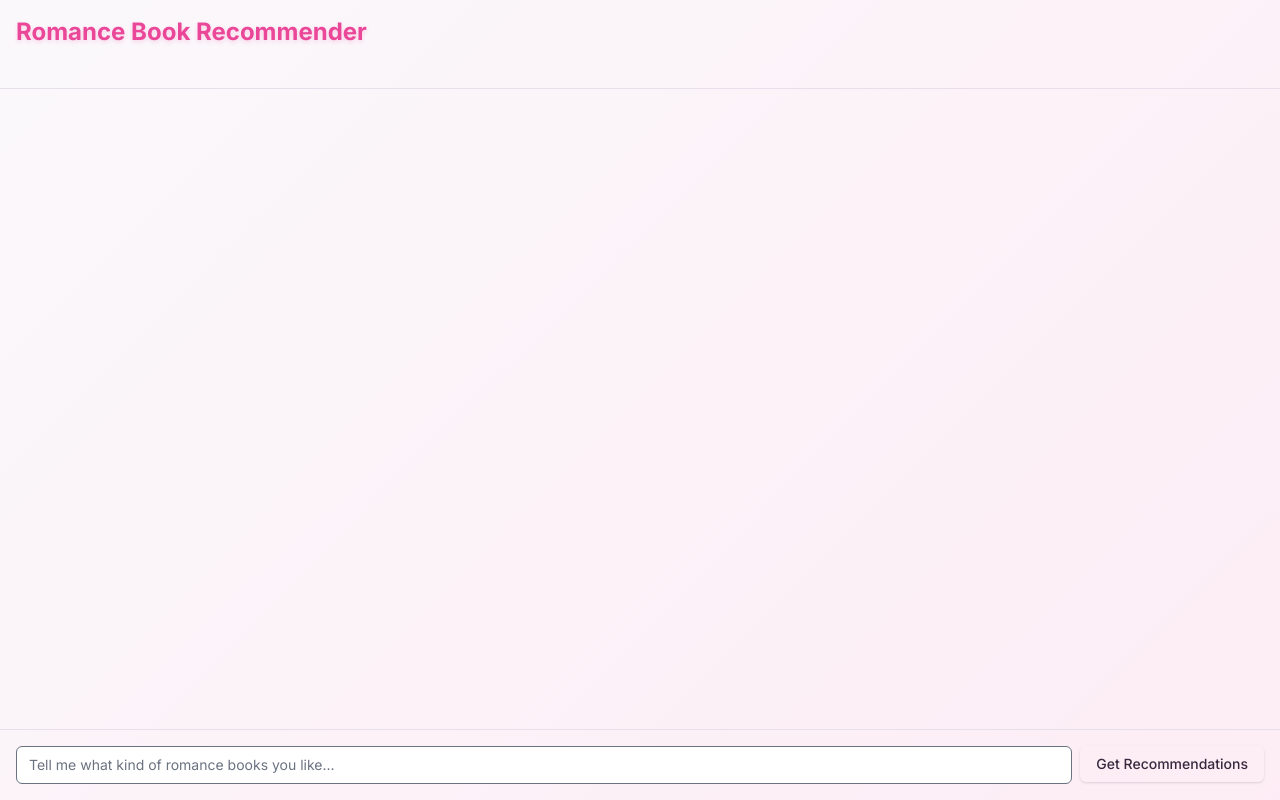
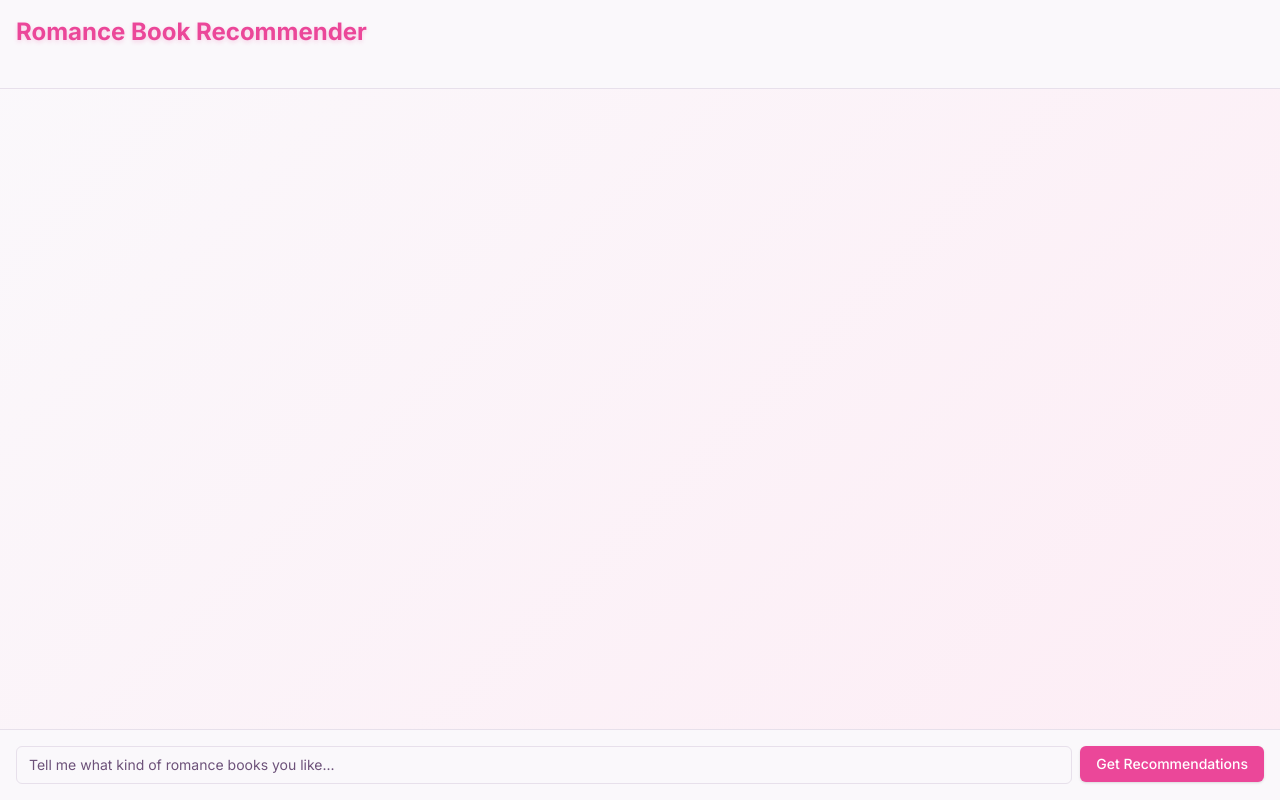
Before and after one commit to gaandus/romance_books, a Next.js app: page / in a window 1280 px wide. Built offline with nearby package versions, Linux system fonts and the light colour scheme.

Commit message:
refactor: simplify Next.js config and remove duplicate tailwind config

```diff
--- a/next.config.js
+++ b/next.config.js
@@ -5,13 +5,12 @@ const nextConfig = {
       {
         protocol: 'https',
         hostname: 'm.media-amazon.com',
-        pathname: '/images/**',
       },
     ],
   },
   typescript: {
     ignoreBuildErrors: true,
-  },
+  }
 };
 
 module.exports = nextConfig;
--- a/package.json
+++ b/package.json
@@ -32,8 +32,5 @@
     "prisma": "^5.10.2",
     "tailwindcss": "^3.4.1",
     "typescript": "^5.3.3"
-  },
-  "resolutions": {
-    "openai/node-fetch": "2.6.7"
   }
 }
--- a/tailwind.config.js
+++ /dev/null
@@ -1,29 +0,0 @@
-/** @type {import('tailwindcss').Config} */
-module.exports = {
-  content: [
-    './pages/**/*.{js,ts,jsx,tsx,mdx}',
-    './components/**/*.{js,ts,jsx,tsx,mdx}',
-    './app/**/*.{js,ts,jsx,tsx,mdx}',
-  ],
-  theme: {
-    extend: {
-      colors: {
-        primary: {
-          50: '#f0f9ff',
-          100: '#e0f2fe',
-          200: '#bae6fd',
-          300: '#7dd3fc',
-          400: '#38bdf8',
-          500: '#0ea5e9',
-          600: '#0284c7',
-          700: '#0369a1',
-          800: '#075985',
-          900: '#0c4a6e',
-        },
-      },
-    },
-  },
-  plugins: [
-    require('@tailwindcss/forms'),
-  ],
-}
```
